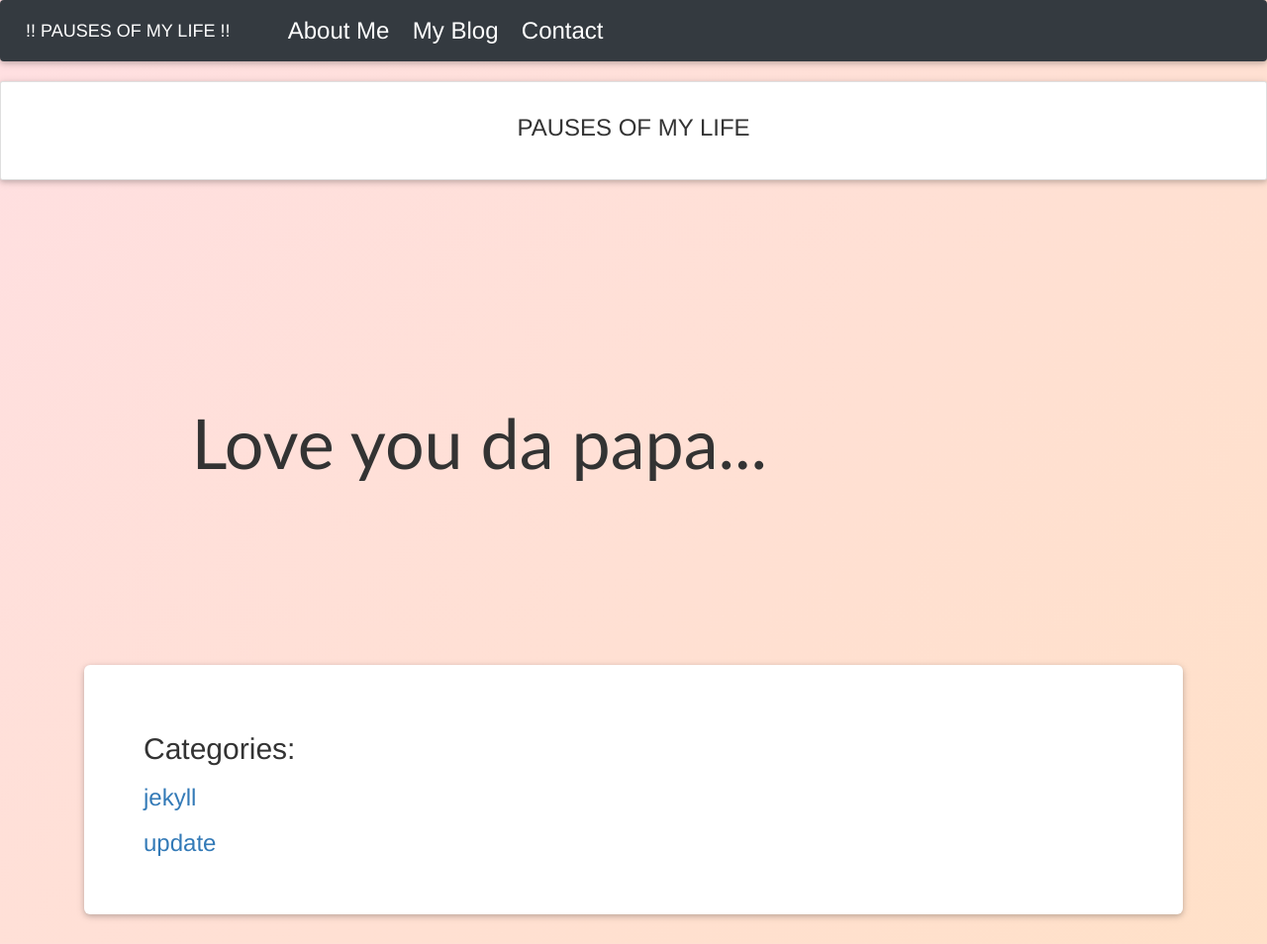
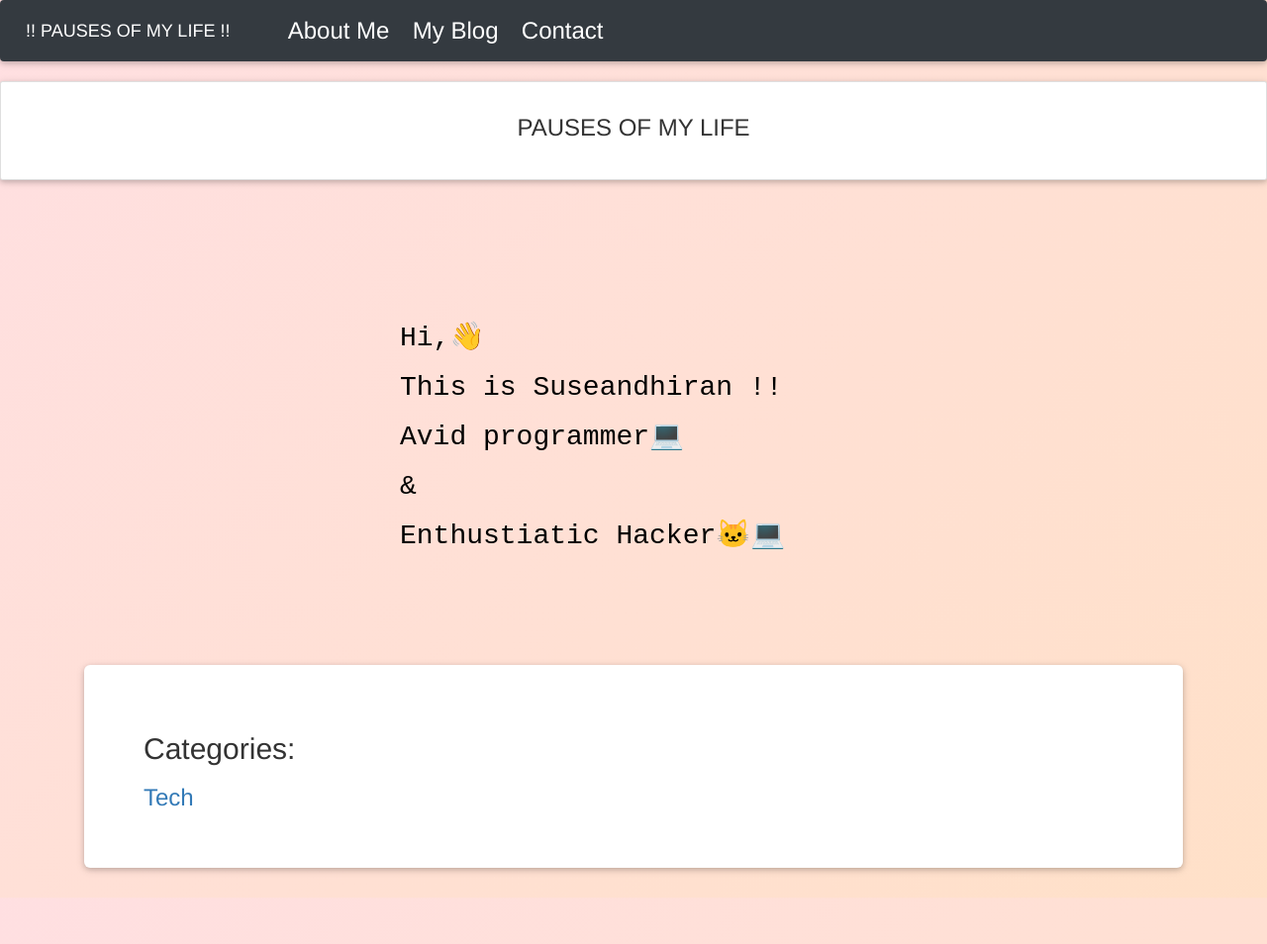
Before and after one commit to suseenataraj/suseenataraj.github.io, a Jekyll site: the page built from index.html, in a window 1280 px wide. Shown: the whole page at 99% size. Built offline with Jekyll 4.4.1, drawn with Linux system fonts in a browser that asks for light colours; nearby versions of some CDN libraries; the list of posts is cut into pages by our own code.

```diff
--- a/_config.yml
+++ b/_config.yml
@@ -2,6 +2,5 @@ baseurl: "" # the subpath of your site, e.g. /blog
 title: "Suseandhiran" # the name of your site, e.g. ACME Corp.
 formspree_email: suseenataraj@yahoo.com
 permalink: /:categories/:title/
-plugins: [jekyll-paginate]
 paginate: 5
 paginate_path: "/postindex/page:num/"
--- a/index.html
+++ b/index.html
@@ -46,30 +46,38 @@ title: "Pauses of my life!!"
     }
 
     .typing-demo {
-      width: 22ch;
-      animation: typing 2s steps(22), blink .5s step-end infinite alternate;
-      white-space: nowrap;
-      overflow: hidden;
-      border-right: 3px solid;
-      font-family: 'Trebuchet MS';
-      font-size: 5em;
-    }
+        white-space: nowrap;
+        overflow: hidden;
+        font-family: monospace;
+        font-size: 28px;
+        color: black;
+      }
 
-    @keyframes typing {
-      from {
-        width: 0
+      /* Animation */
+      .typing-demo{
+        animation: animated-text 2s steps(30,end) 1s 1 normal both;
       }
-    }
 
-    @keyframes blink {
-      50% {
-        border-color: transparent
+      /* text animation */
+
+      @keyframes animated-text{
+        from{width: 0;}
+        to{width: 472px;}
       }
-    }
+
+
+
+
   </style>
   <div class="wrapper">
     <div class="typing-demo">
-      Love you da papa...
+      <p>Hi,👋</p>
+      <p>This is Suseandhiran !!</p>
+      <p>Avid programmer💻</p>
+      <p>&</p>
+      <p>Enthustiatic Hacker🐱‍💻</p>
     </div>
 </div>
+
+
 {% include category.html %}
```
Also changed, not shown: _posts/2021-08-16-welcome-to-jekyll.markdown (+2 -25 lines).
